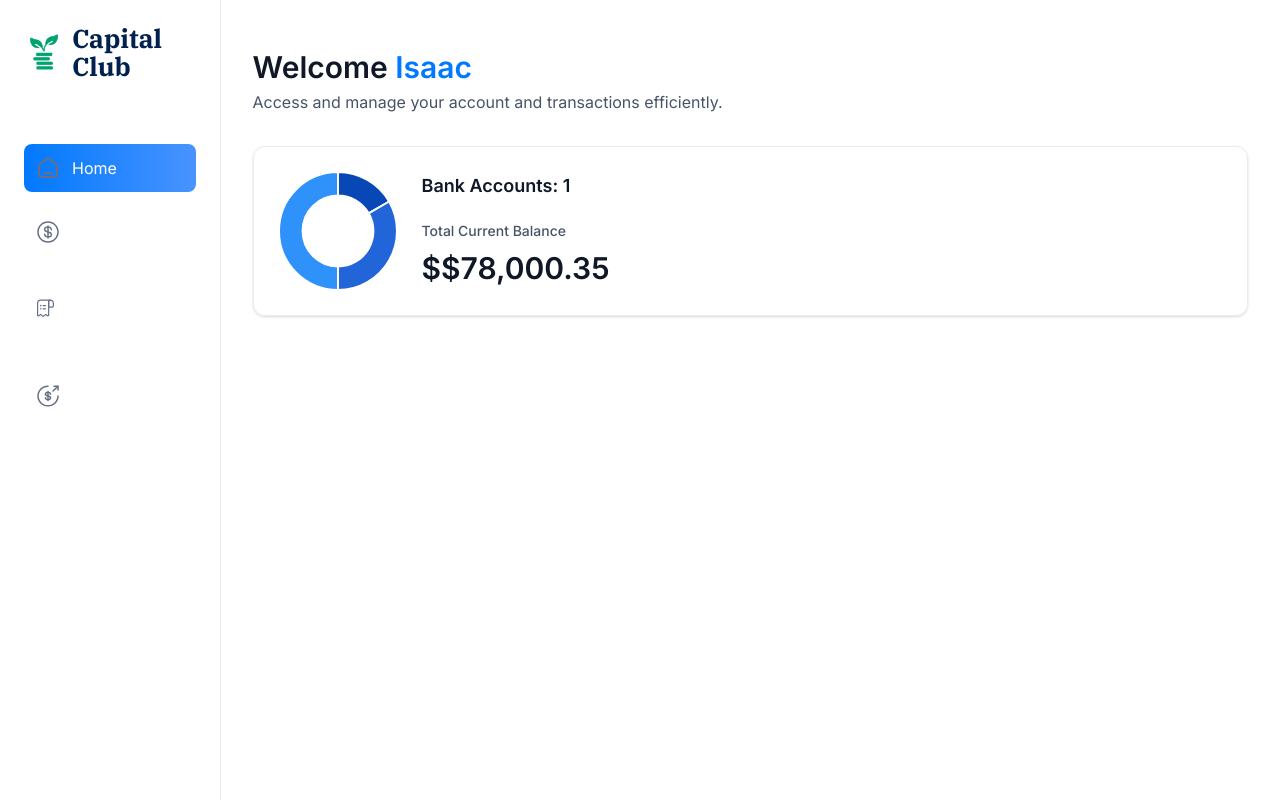
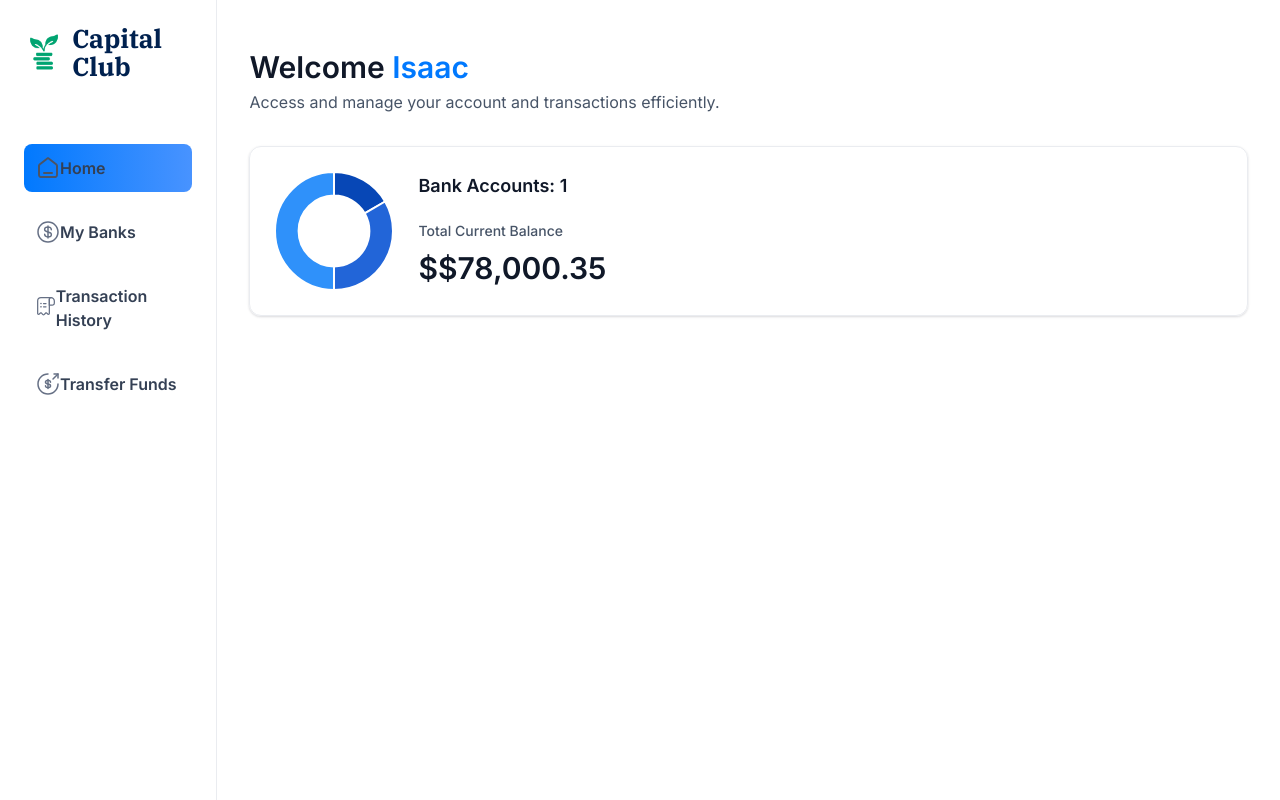
Before and after one commit to Isaacxavierlee/banking-application, a Next.js app: page / in a window 1280 px wide. Built offline with nearby package versions, Linux system fonts and the light colour scheme.

Commit message:
navchanges

```diff
--- a/components/Sidebar.tsx
+++ b/components/Sidebar.tsx
@@ -13,7 +13,7 @@ const Sidebar = ({ user }) => {
   return (
     <section className='sidebar'>
       <nav className='flex flex-col gap-4'>
-        <Link href='/' className='logo-container mb-12 cursor-pointer flex items-center gap-2'>
+        <Link href='/' className='logo-container mb-6 md:mb-12 cursor-pointer flex items-center gap-2'>
           <Image
             src="/icons/capitalclub.png"
             width={40} // Adjusted width
@@ -21,7 +21,7 @@ const Sidebar = ({ user }) => {
             alt='Logo'
             className='logo-image'
           />
-          <h1 className='sidebar-logo text-lg font-bold'>Capital Club</h1> {/* Adjusted text size and font */}
+          <h1 className='sidebar-logo text-lg font-bold hidden md:block'>Capital Club</h1> {/* Adjusted text size and font */}
         </Link>
 
         {sidebarLinks.map((item) => {
@@ -33,15 +33,22 @@ const Sidebar = ({ user }) => {
               key={item.label}
               className={cn('sidebar-link', { 'bg-bank-gradient': isActive })}
             >
-                <div
-                className='relative size-6'>
-                    <Image
+              <div className='flex items-center'>
+                <div className='relative w-6 h-6'>
+                  <Image
                     src={item.imgURL}
                     alt={item.label}
-                    fill
-                />
+                    width={24} // Adjusted width for smaller screens
+                    height={24} // Adjusted height for smaller screens
+                    className={cn({
+                      'brightness-75 invert-0' : isActive
+                    })}
+                  />
                 </div>
-              {item.label}
+                <p className={cn('sidebar-label', { 'text-white': isActive })}> {/* Corrected className prop */}
+                  {item.label}
+                </p>
+              </div>
             </Link>
           );
         })}
```
